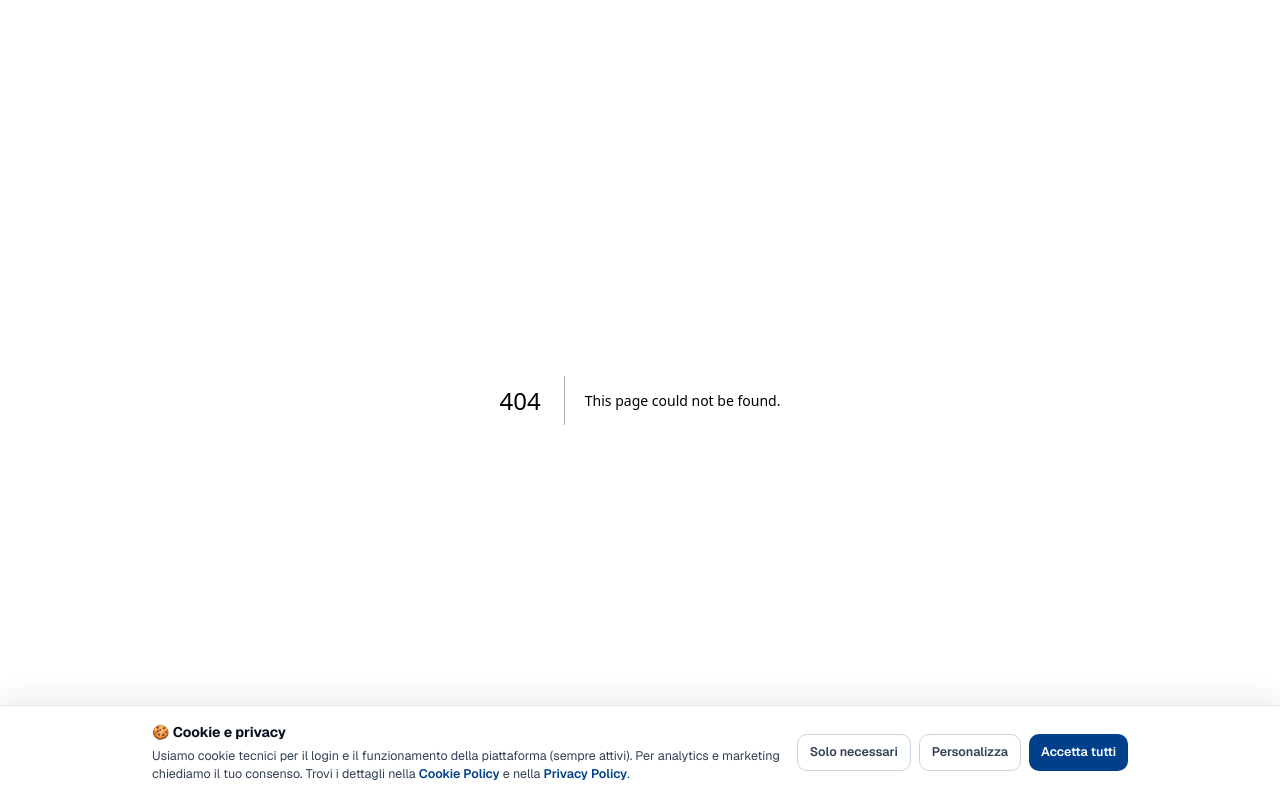
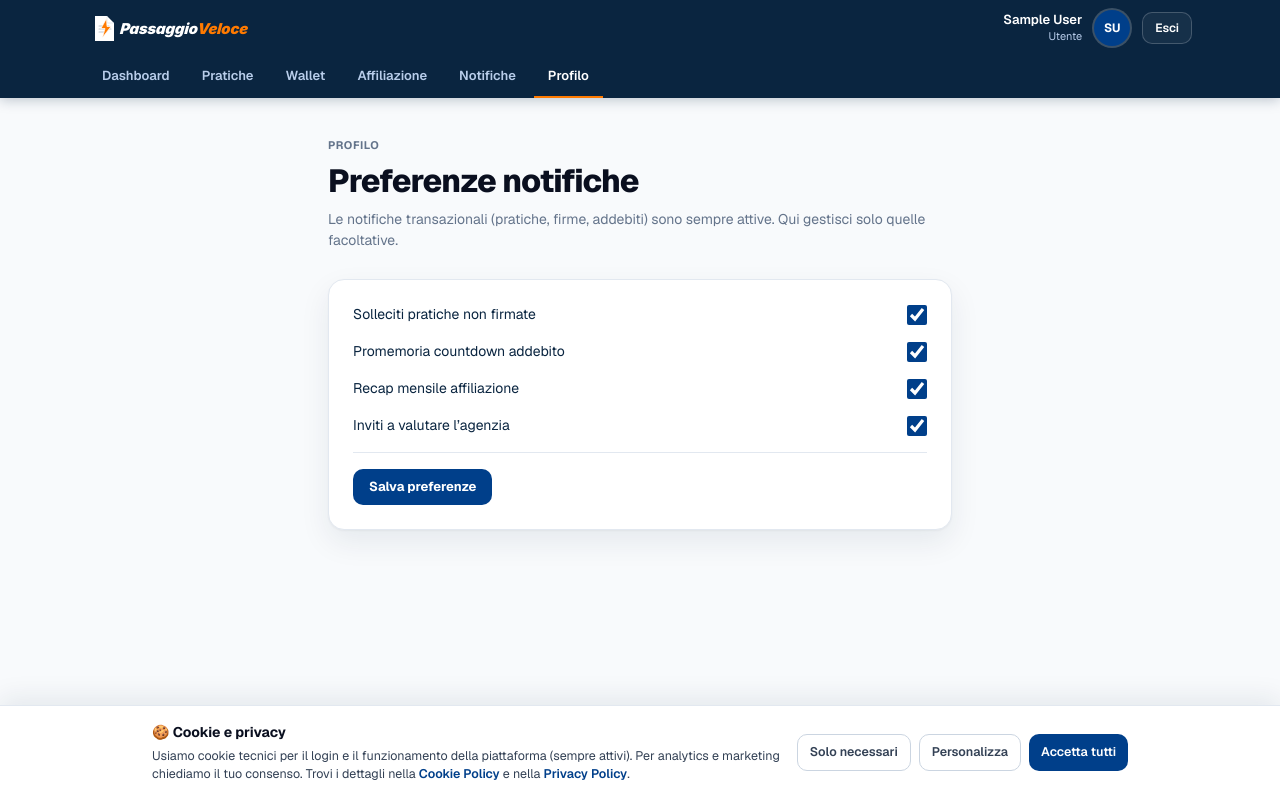
Before and after one commit to Saiols/passaggio-veloce, a Next.js app in the folder apps/piattaforma/: page /profilo/notifiche in a window 1280 px wide. Before the commit this address had no page. Built offline with nearby package versions, Linux system fonts and the light colour scheme; no server answers; the database is empty; sample sign-in values are in the browser's storage.

Commit message:
feat(profilo): pagina preferenze notifiche con toggle opzionali

```diff
--- /dev/null
+++ b/apps/piattaforma/src/app/profilo/notifiche/actions.ts
@@ -0,0 +1,20 @@
+'use server';
+
+import { revalidatePath } from 'next/cache';
+import { auth } from '@/auth';
+import { prisma } from '@pv/db';
+import { OPTIONAL_TIPI } from '@/lib/notifiche/preferences';
+
+export async function updateNotifPrefsAction(formData: FormData): Promise<void> {
+  const session = await auth();
+  if (!session?.user?.id) return;
+  const prefs: Record<string, boolean> = {};
+  for (const tipo of OPTIONAL_TIPI) {
+    prefs[tipo] = formData.get(tipo) === 'on';
+  }
+  await prisma.user.update({
+    where: { id: session.user.id },
+    data: { notifPrefs: prefs },
+  });
+  revalidatePath('/profilo/notifiche');
+}
--- /dev/null
+++ b/apps/piattaforma/src/app/profilo/notifiche/page.tsx
@@ -0,0 +1,60 @@
+import { redirect } from 'next/navigation';
+import { auth } from '@/auth';
+import { prisma } from '@pv/db';
+import { AppShell } from '@/components/app-shell';
+import { Card } from '@/components/ui';
+import { OPTIONAL_TIPI, OPTIONAL_TIPI_LABELS, shouldSend } from '@/lib/notifiche/preferences';
+import { updateNotifPrefsAction } from './actions';
+
+export const dynamic = 'force-dynamic';
+
+export default async function NotifichePreferenzePage() {
+  const session = await auth();
+  if (!session?.user?.id) redirect('/login');
+
+  const user = await prisma.user.findUnique({
+    where: { id: session.user.id },
+    select: { notifPrefs: true },
+  });
+  const prefs = (user?.notifPrefs as Record<string, boolean> | null) ?? null;
+
+  return (
+    <AppShell session={session} activePath="/profilo">
+      <div className="mx-auto w-full max-w-2xl px-5 py-8 sm:px-6 sm:py-10">
+        <header className="mb-7">
+          <p className="text-[11px] font-bold uppercase tracking-wider text-pv-slate-500">Profilo</p>
+          <h1 className="mt-1 text-[28px] font-extrabold tracking-tight text-pv-navy-900 sm:text-[32px]">
+            Preferenze notifiche
+          </h1>
+          <p className="mt-1 text-[14px] text-pv-slate-500">
+            Le notifiche transazionali (pratiche, firme, addebiti) sono sempre attive. Qui gestisci solo quelle facoltative.
+          </p>
+        </header>
+
+        <Card>
+          <form action={updateNotifPrefsAction} className="space-y-4">
+            {[...OPTIONAL_TIPI].map((tipo) => (
+              <label key={tipo} className="flex items-center justify-between gap-4">
+                <span className="text-[14px] text-pv-navy-800">{OPTIONAL_TIPI_LABELS[tipo] ?? tipo}</span>
+                <input
+                  type="checkbox"
+                  name={tipo}
+                  defaultChecked={shouldSend(tipo, prefs)}
+                  className="h-5 w-5 accent-pv-navy-700"
+                />
+              </label>
+            ))}
+            <div className="border-t border-pv-slate-200 pt-4">
+              <button
+                type="submit"
+                className="rounded-[10px] bg-pv-navy-700 px-4 py-2 text-[13px] font-bold text-white hover:brightness-110"
+              >
+                Salva preferenze
+              </button>
+            </div>
+          </form>
+        </Card>
+      </div>
+    </AppShell>
+  );
+}
```
